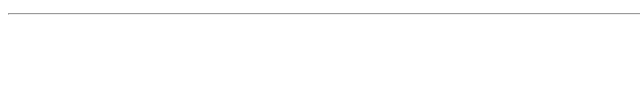
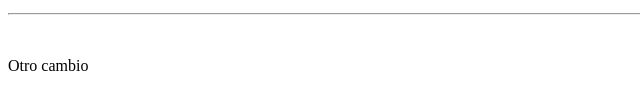
Before and after one commit to DasYerman/VS-Console-team-practice, a plain HTML site: page index.html in a window 1280 px wide. Shown: the part 203-312 px from the top of the page, 0-640 px from the left. Drawn offline with Linux system fonts and the light colour scheme.

Commit message:
br y otro cambio

```diff
--- a/index.html
+++ b/index.html
@@ -13,5 +13,7 @@
     <p>Hola soy Oscaaaar, dkawidjq</p>
     <p>Este es un commit formal xD lol</p>
     <hr>
+    <br>
+    <p>Otro cambio</p>
 </body>
 </html>
```
